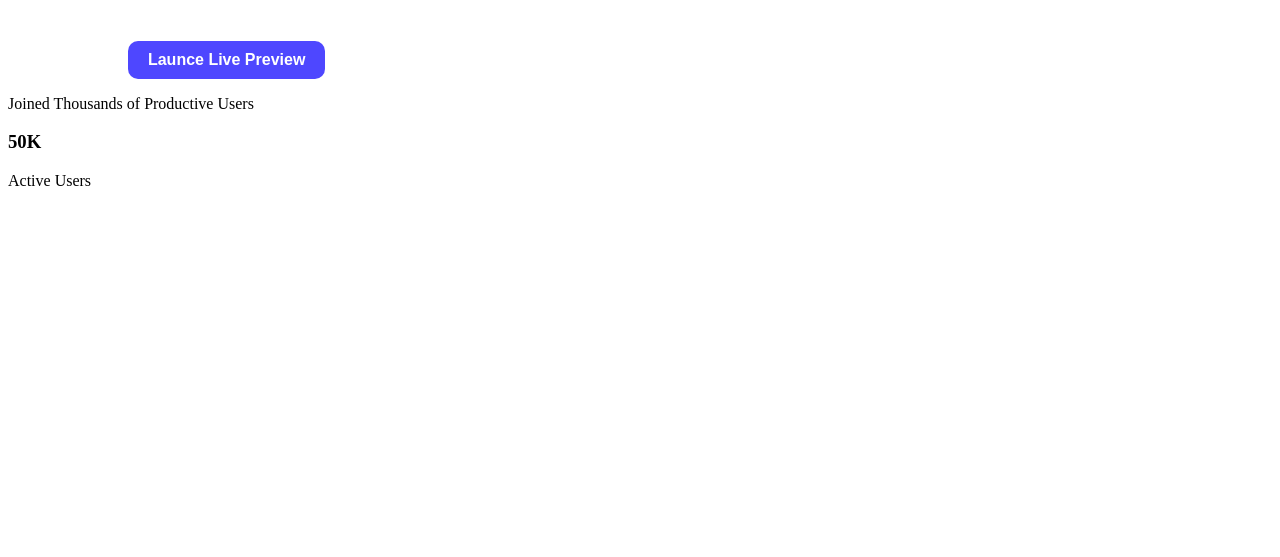
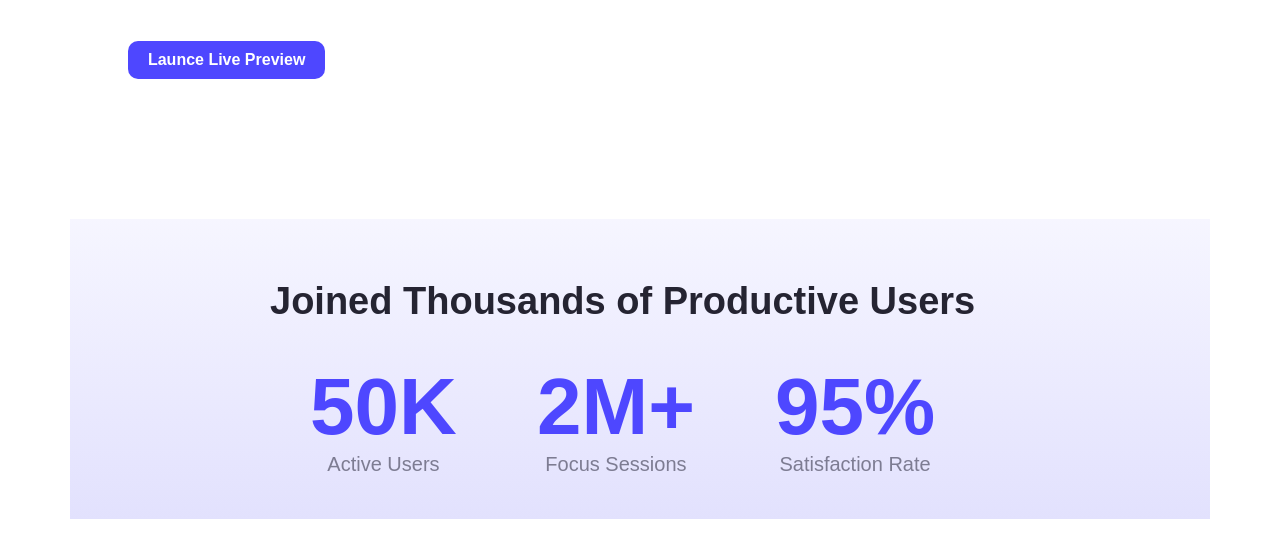
Before and after one commit to rafiabubbles/milestone1, a plain HTML site: page index.html in a window 1280 px wide. Shown: the part 955-1512 px from the top of the page. Before the commit the page ends 1161 px from the top, so only its background shows below. Drawn offline with Linux system fonts and the light colour scheme.

Commit message:
add section 3

```diff
--- a/index.html
+++ b/index.html
@@ -37,15 +37,26 @@
             </div>
         </section>
         <section class="sec3">
+            <div class="sec3content">
                 <div class="sec3h">
                     <p>Joined Thousands of Productive Users</p>
                 </div>
                 <div class="sec3p">
                     <div class="sec31">
-                    <h3>50K</h3>
+                        <p class="h3">50K</p>
                         <p> Active Users</p>
                     </div>
+                    <div class="sec31">
+                        <p class="h3">2M+</p>
+                        <p>Focus Sessions</p>
                     </div>
+                    <div class="sec31">
+                        <p class="h3">95%</p>
+                        <p>Satisfaction Rate</p>
+                    </div>
+                </div>
+            </div>
+
         </section>
     </main>
     <footer>
--- a/style.css
+++ b/style.css
@@ -74,7 +74,7 @@ body {
     font-size: 24px;
     color: #7d7c92;
     font-family: "Railway", sans-serif;
-    font-weight: 400;;
+    font-weight: 400;
 }
 .sec2text button{
     background-color: #4E47FF;
@@ -95,4 +95,47 @@ body {
     border: none;
     border-radius: 40px;
 }
-/*  */
+/* sec3 */
+.sec3{
+    background: linear-gradient(to bottom, rgba(78, 71, 255, 0.05), rgba(111, 106, 247, 0.2));
+    height: 300px;
+    width: 1140px;
+    align-items: center;
+    text-align: center;
+    display: flex;
+    justify-content: space-between;
+    margin: 140px auto;
+}
+.sec3content{
+    margin: 50px 130px;
+    text-align: center;
+    padding-left: 70px;
+}
+.sec3h p{
+ font-size: 38px;
+    color: #252432;
+    font-family: "Railway", sans-serif;
+    font-weight: bold;
+    text-align: center;
+}
+.sec31 .h3{
+    color:#4E47FF;
+    font-size: 80px;
+    font-family: "Railway", sans-serif;
+    font-weight: bold;
+    text-align: center;
+    margin-bottom: 0px;
+}
+.sec31 p{
+    color:#7d7c92;
+    font-size: 20px;
+    font-family: "Railway", sans-serif;
+    font-weight: 400;
+    text-align: center;
+    margin-top: 0px;
+}
+.sec3p{
+    display: flex;
+    align-items: center;
+    justify-content: space-around;
+}
```
Lines whose indentation alone changed are shown as unchanged.
